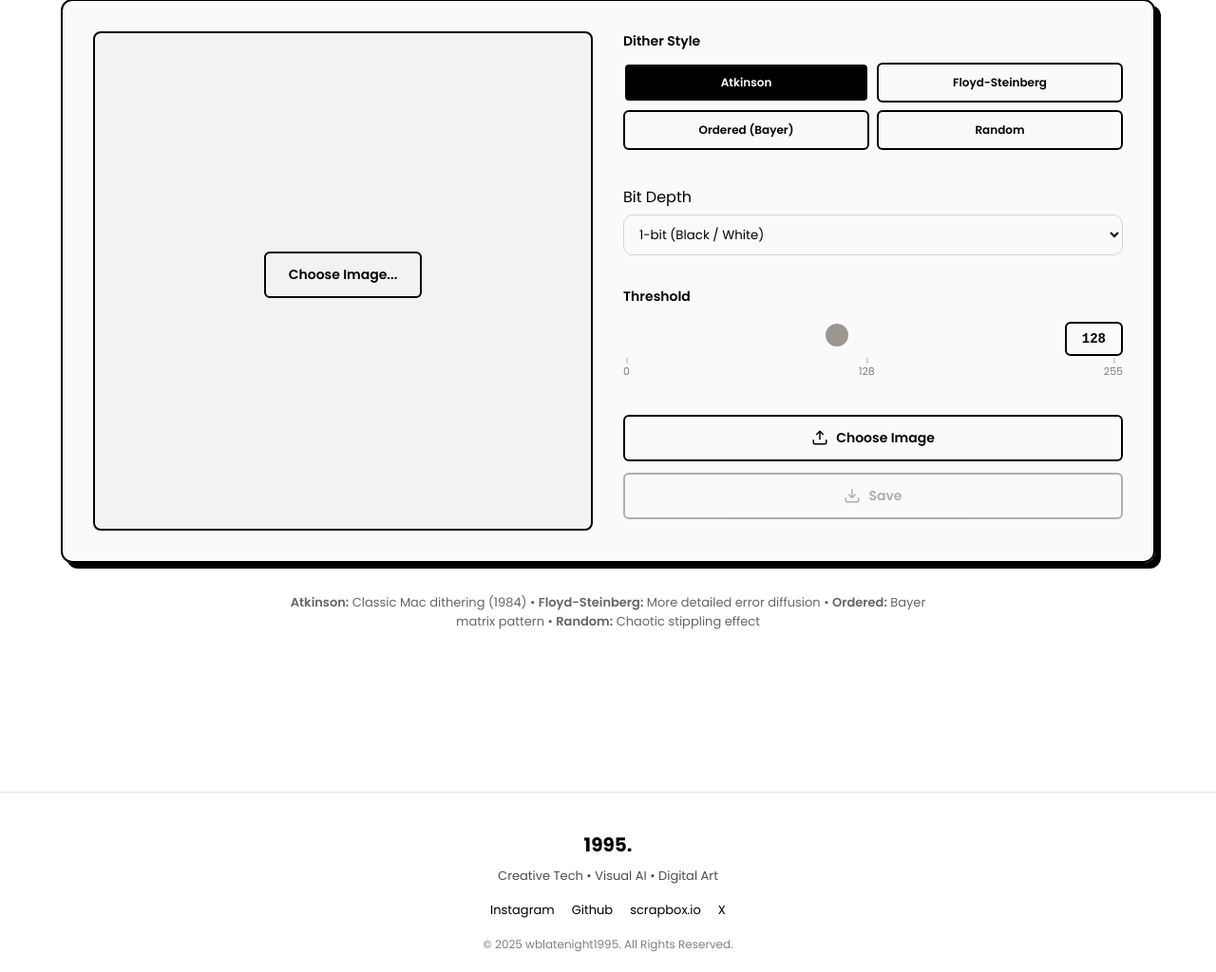
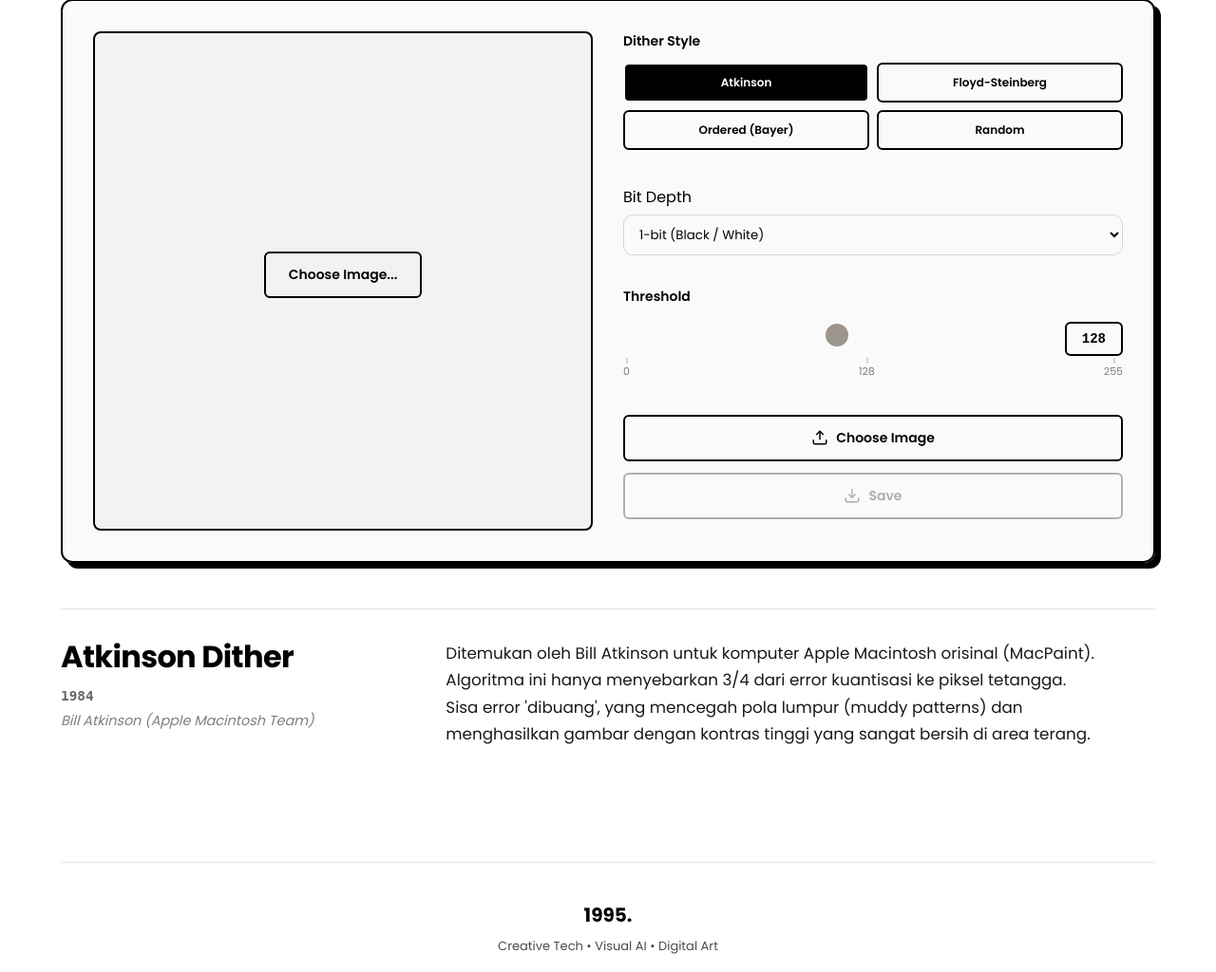
Before and after one commit to warenbergg/warenbergg1995art, a Flask app: page /dither in a window 1280 px wide. Shown: the part 391-1415 px from the top of the page at 95% size. Before the commit the page ends 1394 px from the top, so only its background shows below. Run offline with Flask 3, Linux system fonts and the light colour scheme.

Commit message:
update dither css dan js nya

```diff
--- a/static/dither.css
+++ b/static/dither.css
@@ -515,3 +515,107 @@ body.dark-mode .still-box {
   gap: 12px;
   margin-top: 16px;
 }
+
+.info-card-container {
+  margin-top: 2rem;
+  padding: 0 1rem;
+  max-width: 800px; /* Sesuaikan dengan layout */
+  margin-left: auto;
+  margin-right: auto;
+}
+
+/* info terbaru  */
+/* =========================
+   INFO SECTION (BLENDED)
+========================= */
+.info-section {
+  max-width: 100%;
+  margin-top: 3rem;
+  padding-top: 2rem;
+  /* Garis tipis di atas sebagai pemisah visual yang elegan */
+  border-top: 1px solid rgba(0, 0, 0, 0.1);
+  transition: border-color 0.3s ease;
+}
+
+/* Layout 2 Kolom (Kiri Judul, Kanan Teks) agar terlihat editorial */
+.info-grid {
+  display: grid;
+  grid-template-columns: 1fr 2fr; /* Kiri 1 bagian, Kanan 2 bagian */
+  gap: 2rem;
+  align-items: start;
+}
+
+/* Tipografi Judul Besar */
+.info-header h3 {
+  font-family: 'Poppins', sans-serif; /* Atau font utama Anda */
+  font-size: 2rem;
+  font-weight: 700;
+  margin: 0 0 0.5rem 0;
+  line-height: 1.1;
+  letter-spacing: -0.02em;
+}
+
+/* Meta Data (Tahun & Penulis) */
+.info-meta {
+  display: flex;
+  flex-direction: column;
+  gap: 0.5rem;
+  margin-top: 1rem;
+}
+
+.year-badge {
+  display: inline-block;
+  font-family: monospace; /* Font coding untuk kesan retro */
+  font-size: 0.9rem;
+  font-weight: 600;
+  opacity: 0.6;
+}
+
+.author-name {
+  font-size: 0.9rem;
+  font-weight: 400;
+  opacity: 0.5;
+  font-style: italic;
+}
+
+/* Deskripsi */
+.info-body p {
+  font-size: 1.05rem;
+  line-height: 1.7; /* Spasi baris lega agar mudah dibaca */
+  margin: 0;
+  opacity: 0.9;
+  max-width: 65ch; /* Batas lebar bacaan ideal */
+}
+
+/* =========================
+   DARK MODE ADAPTATION
+========================= */
+/* Otomatis menyesuaikan garis dan teks saat gelap */
+body.dark-mode .info-section {
+  border-top-color: rgba(255, 255, 255, 0.1);
+}
+
+body.dark-mode .info-header h3 {
+  color: #fff;
+}
+
+body.dark-mode .year-badge,
+body.dark-mode .author-name {
+  color: #aaa; /* Abu-abu terang */
+}
+
+body.dark-mode .info-body p {
+  color: #ddd; /* Putih tulang */
+}
+
+/* RESPONSIVE (HP) */
+@media (max-width: 768px) {
+  .info-grid {
+    grid-template-columns: 1fr; /* Tumpuk jadi 1 kolom di HP */
+    gap: 1rem;
+  }
+
+  .info-header h3 {
+    font-size: 1.5rem;
+  }
+}
--- a/static/dither.js
+++ b/static/dither.js
@@ -393,3 +393,64 @@ function renderStill() {
   stillCtx.font = "500 12px Poppins";
   stillCtx.fillText("© 2025 warenbergg1995", 40, STILL_HEIGHT - 40);
 }
+
+/* =========================
+   KNOWLEDGE BASE (Data Jurnal)
+========================= */
+const algoInfo = {
+  atkinson: {
+    title: "Atkinson Dither",
+    year: "1984",
+    author: "Bill Atkinson (Apple Macintosh Team)",
+    desc: "Ditemukan oleh Bill Atkinson untuk komputer Apple Macintosh orisinal (MacPaint). Algoritma ini hanya menyebarkan 3/4 dari error kuantisasi ke piksel tetangga. Sisa error 'dibuang', yang mencegah pola lumpur (muddy patterns) dan menghasilkan gambar dengan kontras tinggi yang sangat bersih di area terang.",
+  },
+  floyd: {
+    title: "Floyd-Steinberg",
+    year: "1976",
+    author: "Robert Floyd & Louis Steinberg",
+    desc: "Standar emas dalam 'Error Diffusion' yang dipublikasikan dalam jurnal SID. Algoritma ini menyebarkan 100% error ke empat piksel tetangga (7/16, 3/16, 5/16, 1/16). Hasilnya adalah gradasi yang paling halus dan akurat secara matematis, namun sering terlihat lebih 'bising' (grainy) dibanding Atkinson.",
+  },
+  ordered: {
+    title: "Ordered Dither (Bayer)",
+    year: "1973",
+    author: "Bryce Bayer (Kodak)",
+    desc: "Dikembangkan oleh penemu yang sama dengan Filter Bayer pada kamera modern. Teknik ini tidak menyebarkan error, melainkan menggunakan pola matriks ambang batas (threshold map) yang tetap (4x4). Hasilnya adalah pola silang (crosshatch) yang sangat teratur, cepat dikomputasi, dan stabil untuk animasi.",
+  },
+  random: {
+    title: "Random Dither (Noise)",
+    year: "N/A",
+    author: "Konsep Matematika Dasar",
+    desc: "Bentuk paling primitif dari dithering. Algoritma ini menambahkan 'white noise' acak ke setiap piksel sebelum dikuantisasi. Meskipun hasilnya kasar dan tidak rapi, teknik ini sering digunakan untuk efek artistik 'film grain' atau tekstur berpasir yang estetik.",
+  }
+};
+
+// Fungsi Update Info
+function updateInfoCard(styleKey) {
+  const data = algoInfo[styleKey];
+  if (!data) return;
+
+  document.getElementById("infoTitle").textContent = data.title;
+  document.getElementById("infoYear").textContent = data.year;
+  document.getElementById("infoAuthor").textContent = data.author;
+  document.getElementById("infoDesc").textContent = data.desc;
+}
+
+/* =========================
+   UPDATE EVENT LISTENER
+========================= */
+// Cari bagian "STYLE BUTTONS" yang lama, dan tambahkan pemanggilan updateInfoCard
+styleButtons.forEach((btn) => {
+  btn.addEventListener("click", () => {
+    styleButtons.forEach((b) => b.classList.remove("active"));
+    btn.classList.add("active");
+    currentStyle = btn.dataset.style;
+
+    // --> TAMBAHAN BARU DI SINI
+    updateInfoCard(currentStyle);
+
+    processImage();
+  });
+});
+
+// Panggil sekali saat load agar default (Atkinson) muncul
+updateInfoCard("atkinson");
--- a/templates/dither.html
+++ b/templates/dither.html
@@ -108,17 +108,24 @@
       </div>
     </div>
 
+<!-- info -->
+    <section class="info-section">
+      <div class="info-grid">
+        <div class="info-header">
+          <h3 id="infoTitle">Atkinson Dither</h3>
+          <div class="info-meta">
+            <span class="year-badge" id="infoYear">1984</span>
+            <span class="author-name" id="infoAuthor">Bill Atkinson (Apple)</span>
+          </div>
+        </div>
 
-    <!-- INFO -->
-    <div class="info">
-      <p>
-        <strong>Atkinson:</strong> Classic Mac dithering (1984) •
-        <strong>Floyd-Steinberg:</strong> More detailed error diffusion •
-        <strong>Ordered:</strong> Bayer matrix pattern •
-        <strong>Random:</strong> Chaotic stippling effect
-      </p>
-    </div>
-  </div>
+        <div class="info-body">
+          <p id="infoDesc">
+            Algoritma klasik dari era Macintosh awal. Berbeda dengan Floyd-Steinberg, Atkinson hanya menyebarkan 75% dari error ke tetangga, "membuang" sisanya.
+          </p>
+        </div>
+      </div>
+    </section>
 
   <!-- =========================
      STILL EXPORT MODAL
```
